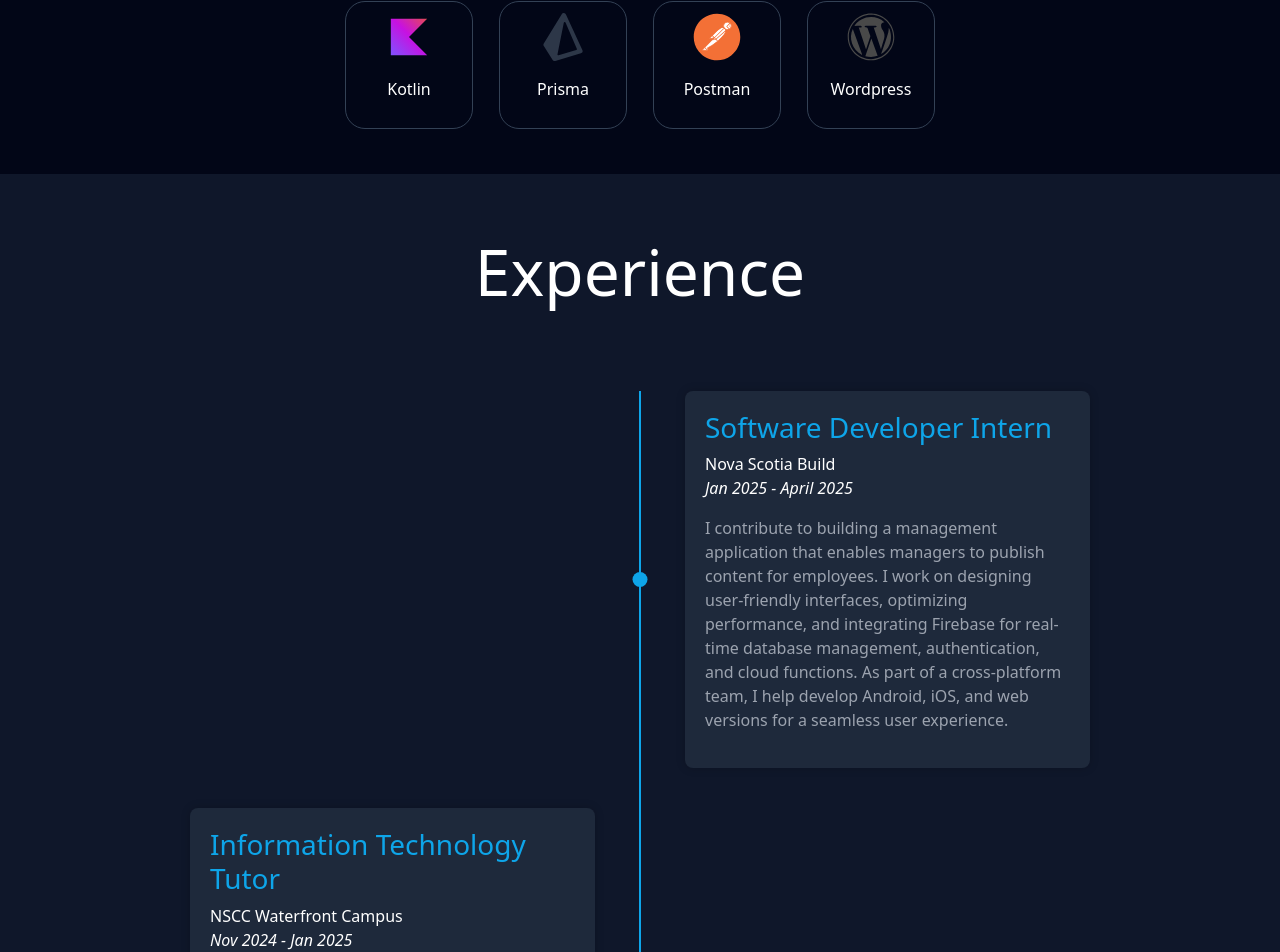
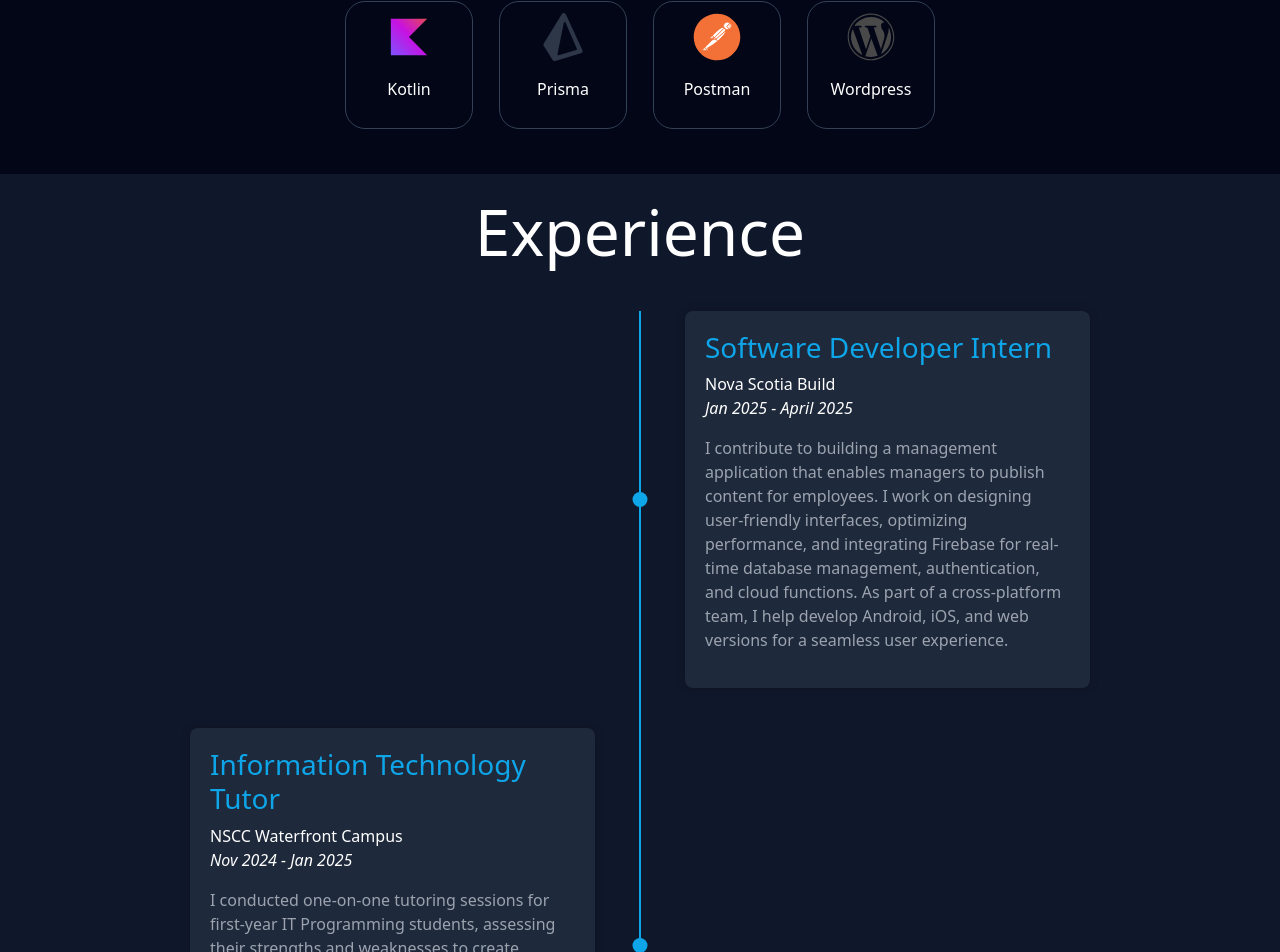
Before and after one commit to jenilparsania/portfolio, a React (Vite) app: page / in a window 1280 px wide. Shown: the part 1820-2772 px from the top of the page. Built offline with nearby package versions, Linux system fonts and the light colour scheme.

Commit message:
removed unused components

```diff
--- a/src/components/Work/Work.css
+++ /dev/null
@@ -1,8 +0,0 @@
-.work-main{
-    background-color: #0F172A;
-}
-.work-heading{
-    padding-top: 5vh;
-    padding-bottom: 5vh;
-
-}
--- a/src/components/Work/Work.jsx
+++ /dev/null
@@ -1,9 +0,0 @@
-import './Work.css'
-
-export default function Work(){
-    return(<div className='work-main'>
-
-
-
-    </div>)
-}
```
Also changed, not shown: src/App.jsx (+0 -7 lines).
